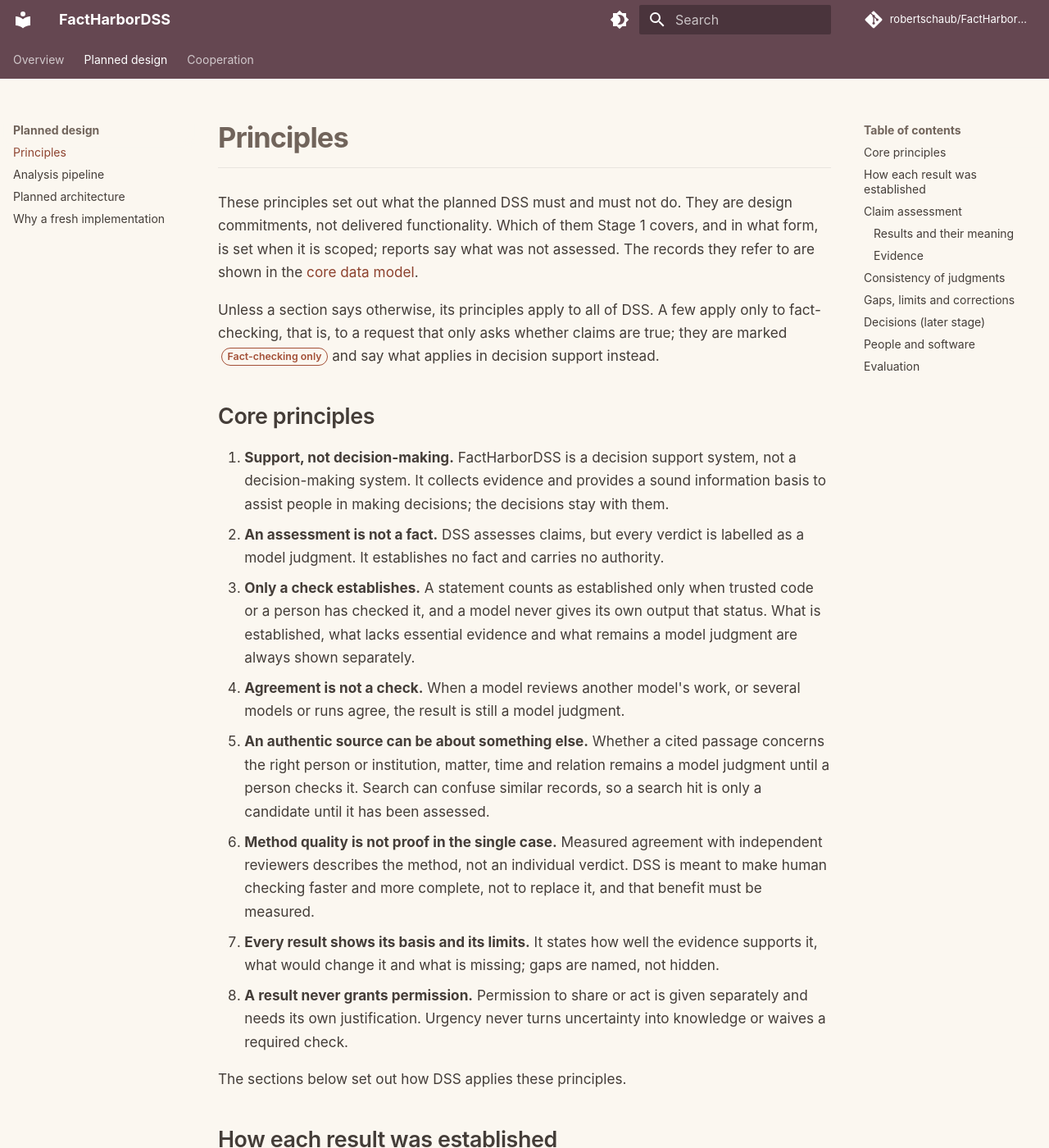
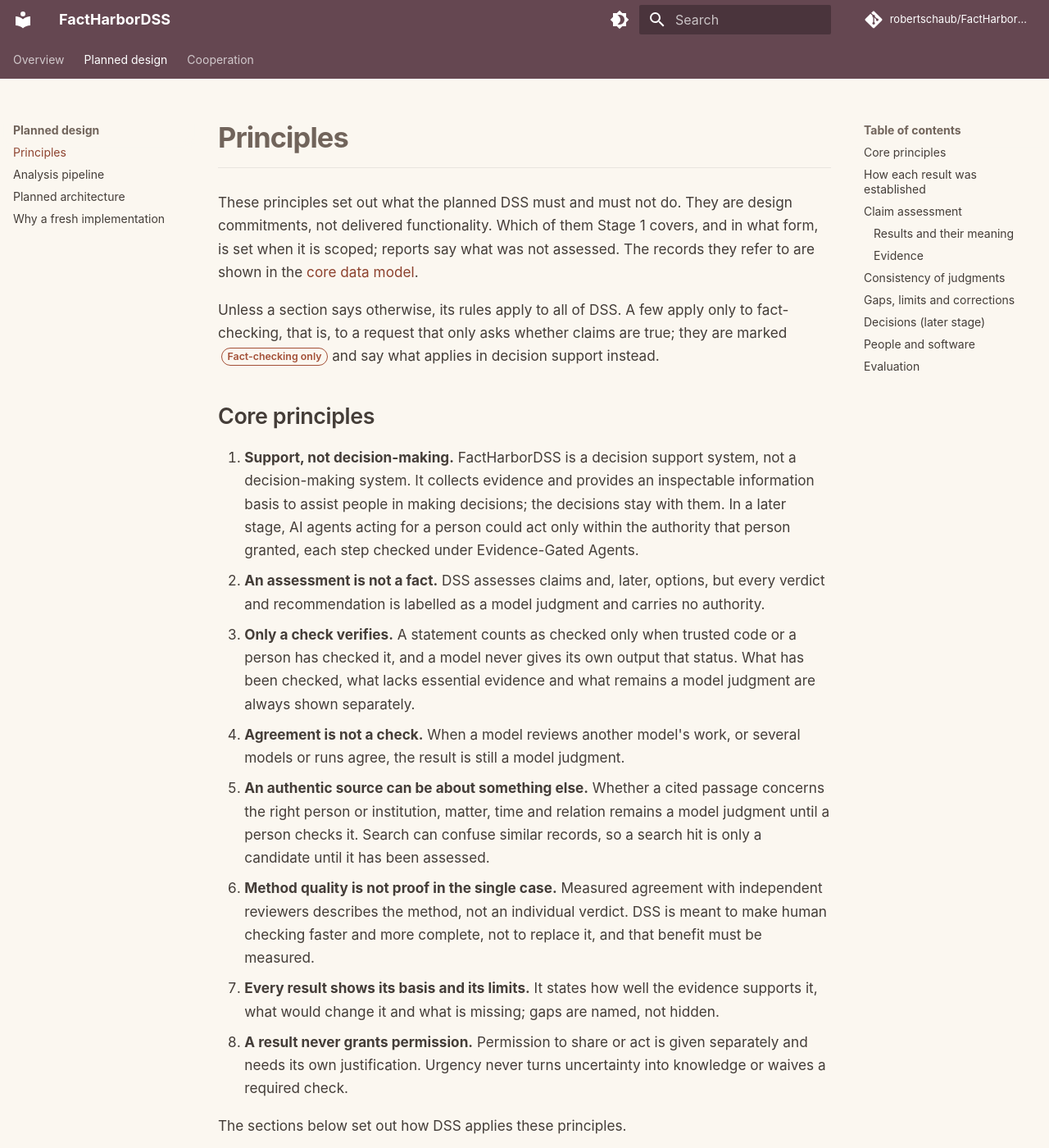
Before and after one commit to robertschaub/FactHarborDSS, an MkDocs documentation site: the page built from docs/Requirements.md, in a window 1280 px wide and 1400 px high. Shown: the whole window at 82% size. Built offline with MkDocs 1.6.1 and Material for MkDocs 9.7.7, drawn with Linux system fonts in a browser that asks for light colours; comment, search, counter and statistics services are not loaded; some of the changed text lies outside the part shown.

Commit message:
docs: apply review fixes to principles and the home page
Core principle 3 now reads only a check verifies, using the reserved words; principle 1 links later agent actions to granted authority and Evidence-Gated Agents; the home page states that Stage 1 starts with descriptive claims checked against public web sources, gives verdicts where justified and names the later decision output. Also fixes leftover score wording and refines the core data model.

Co-Authored-By: Claude Opus 5.5 <noreply@anthropic.com>

```diff
--- a/docs/Requirements.md
+++ b/docs/Requirements.md
@@ -4,13 +4,13 @@
 
 These principles set out what the planned DSS must and must not do. They are design commitments, not delivered functionality. Which of them Stage 1 covers, and in what form, is set when it is scoped; reports say what was not assessed. The records they refer to are shown in the [core data model](Architecture.md#core-data-model).
 
-Unless a section says otherwise, its principles apply to all of DSS. A few apply only to fact-checking, that is, to a request that only asks whether claims are true; they are marked <span class="dss-scope">Fact-checking only</span> and say what applies in decision support instead.
+Unless a section says otherwise, its rules apply to all of DSS. A few apply only to fact-checking, that is, to a request that only asks whether claims are true; they are marked <span class="dss-scope">Fact-checking only</span> and say what applies in decision support instead.
 
 ## Core principles
 
-1. **Support, not decision-making.** FactHarborDSS is a decision support system, not a decision-making system. It collects evidence and provides a sound information basis to assist people in making decisions; the decisions stay with them.
-2. **An assessment is not a fact.** DSS assesses claims, but every verdict is labelled as a model judgment. It establishes no fact and carries no authority.
-3. **Only a check establishes.** A statement counts as established only when trusted code or a person has checked it, and a model never gives its own output that status. What is established, what lacks essential evidence and what remains a model judgment are always shown separately.
+1. **Support, not decision-making.** FactHarborDSS is a decision support system, not a decision-making system. It collects evidence and provides an inspectable information basis to assist people in making decisions; the decisions stay with them. In a later stage, AI agents acting for a person could act only within the authority that person granted, each step checked under Evidence-Gated Agents.
+2. **An assessment is not a fact.** DSS assesses claims and, later, options, but every verdict and recommendation is labelled as a model judgment and carries no authority.
+3. **Only a check verifies.** A statement counts as checked only when trusted code or a person has checked it, and a model never gives its own output that status. What has been checked, what lacks essential evidence and what remains a model judgment are always shown separately.
 4. **Agreement is not a check.** When a model reviews another model's work, or several models or runs agree, the result is still a model judgment.
 5. **An authentic source can be about something else.** Whether a cited passage concerns the right person or institution, matter, time and relation remains a model judgment until a person checks it. Search can confuse similar records, so a search hit is only a candidate until it has been assessed.
 6. **Method quality is not proof in the single case.** Measured agreement with independent reviewers describes the method, not an individual verdict. DSS is meant to make human checking faster and more complete, not to replace it, and that benefit must be measured.
@@ -22,7 +22,7 @@ The sections below set out how DSS applies these principles.
 ## How each result was established
 
 - **Each result says how it was established:** captured, checked by trusted code (fixed, tested software rules), judged by a model, or reviewed or adopted by a person. Only checks by trusted code or people are called checked, validated or verified, and a model's conclusion is labelled as a model judgment. A person's check is recorded with their role and covers only what they examined.
-- **Recorded basis.** Each assessment records the reading of the question or claim, the context of the statement where known (speaker, date and venue), the key details considered, the evidence capture dates, and the versions of the assessment schema and scale.
+- **Recorded basis.** Each assessment records the reading of the question or claim; for a claim, the context of the statement where known (speaker, date and venue), and for a decision, the confirmed goals, constraints and options; the key details considered, the evidence capture dates, and the versions of the assessment schema and scale.
 
 ## Claim assessment
 
@@ -32,12 +32,12 @@ Applies to every factual claim DSS assesses: in fact-checking and as a factual p
 
 - **Atomic claims first.** A claim is split into atomic claims; a simple claim is one atomic claim, whose verdict is then also the overall verdict. Each atomic claim gets its own verdict, confidence, reasoning and cited evidence. The overall verdict is a separate judgment built on the atomic claims decisive for it; it never averages their verdicts or counts how many are supported. Where no overall verdict is justified, the report says so and the atomic-claim verdicts stand.
 - **Verdict and confidence.** A factual verdict is set by model judgment on a scale from 0 (false) to 100 (true), and fixed rules assign its readable label. A separate confidence is explained by the evidence and the completeness of the search. Neither is a calibrated probability, and no formula derives them from weight levels, reliability labels or item counts.
-- **Separate states.** Mixed is a supported middle result: the evidence shows the claim to be about as much true as false. Unverified means that no adequately supported judgment was reached, for a stated reason: insufficient evidence or an unresolved conflict. A claim that could not be assessed, or an assessment that failed or did not run, is a separate state. Finding no evidence never produces False or a midpoint score.
+- **Separate states.** Mixed is a supported middle result: the evidence shows the claim to be about as much true as false. Unverified means that no adequately supported judgment was reached, for a stated reason: insufficient evidence or an unresolved conflict. A claim that could not be assessed, or an assessment that failed or did not run, is a separate state. Finding no evidence never produces a False or midpoint verdict.
 - **Reading and scope.** The original wording is kept, and a claim's own qualifiers are neither strengthened nor weakened. Atomic claims that were not assessed are named. Opinions and value judgments get no verdict and are named as not assessable. A literally accurate but misleading claim keeps its factual verdict, and the misleading framing is explained separately.
 - **Ambiguous claims** <span class="dss-scope">Fact-checking only</span>: an ambiguous claim is assessed in its most plausible reading, and the other material readings are named. In decision support, the person clarifies a material ambiguity.
 - **Basis and overturn conditions.** Each verdict states how well the evidence supports it and names the evidence or finding that would change it. A true, mostly true, false or mostly false verdict on an atomic claim cites at least one considered evidence item in its direction, or a recorded inference or calculation.
 - **Decisive atomic claims.** A true or mostly true overall verdict requires each atomic claim decisive for it to point the same way: true or mostly true if it supports the claim, false or mostly false if it contradicts it; the reverse holds for false or mostly false overall verdicts. Which atomic claims are decisive is itself a model judgment and is shown in the report.
-- **Contradiction notice** <span class="dss-scope">Fact-checking only</span>: if a verdict still breaks the rule on decisive atomic claims after a correction attempt, it keeps its label but carries a prominent notice naming the atomic claim that is not established. In decision support, such a result is held until the contradiction is resolved.
+- **Contradiction notice** <span class="dss-scope">Fact-checking only</span>: if a verdict still breaks the rule on decisive atomic claims after a correction attempt, it keeps its label but carries a prominent notice naming the decisive atomic claim whose verdict does not point the same way. In decision support, such a result is held until the contradiction is resolved.
 
 ### Evidence
 
```
Also changed, not shown: docs/Architecture.md (+8 -5 lines), docs/Concept.md (+1 -1 lines), docs/FactHarbor.md (+1 -1 lines), docs/Pipeline.md (+1 -1 lines), docs/index.md (+4 -4 lines).
